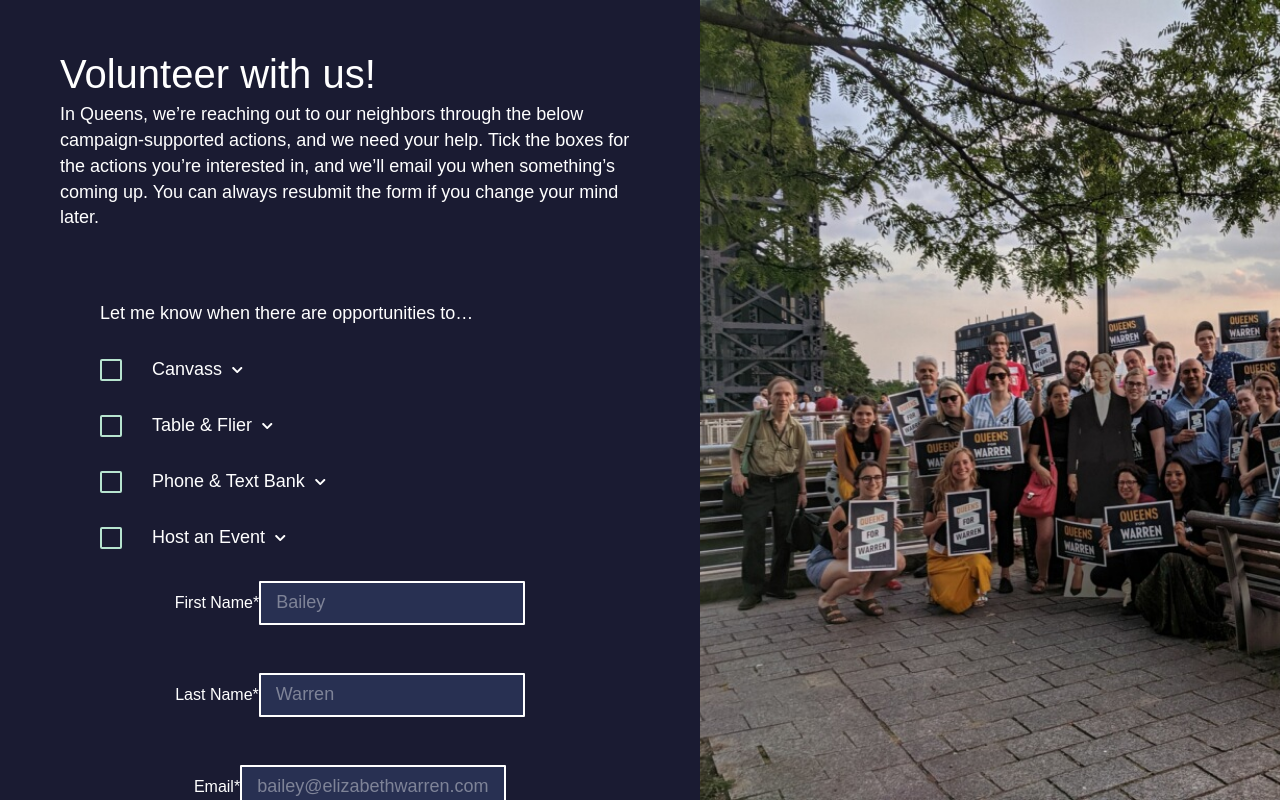
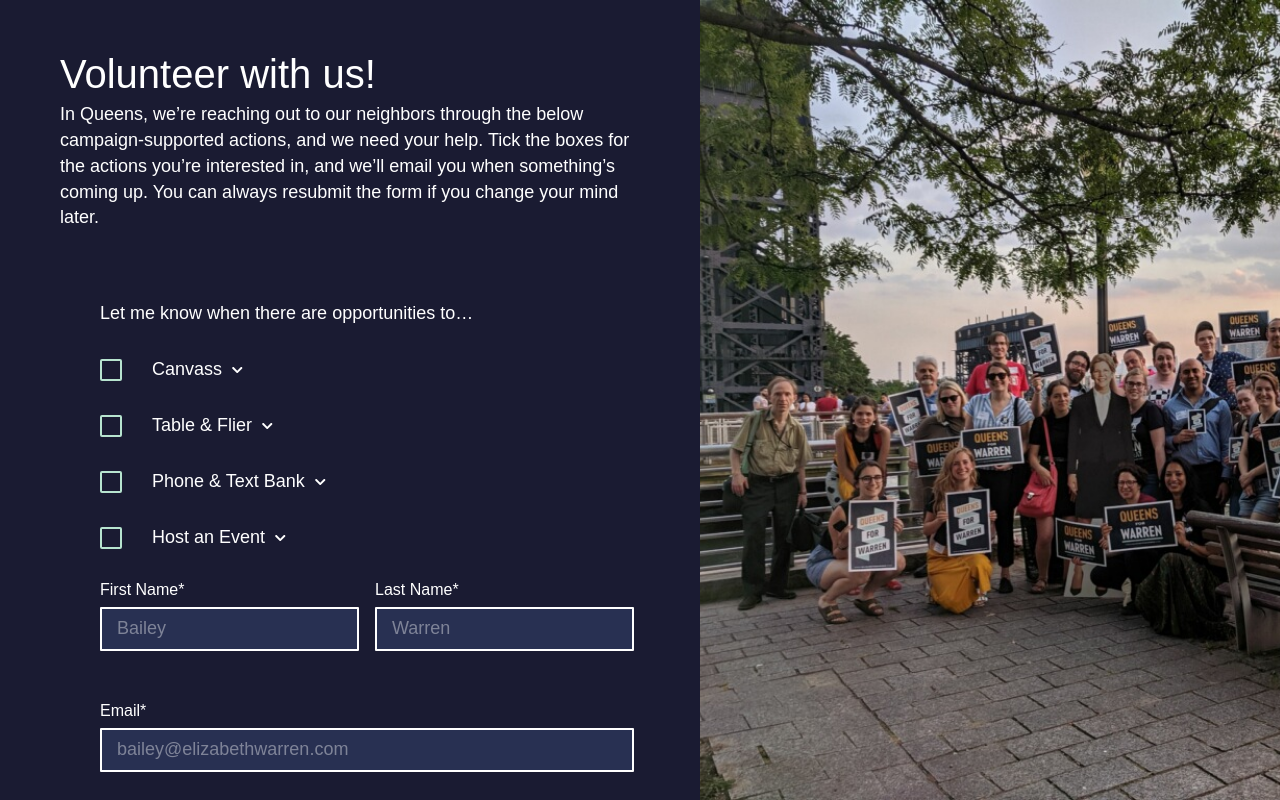
Before and after one commit to katycarr/q4w, a React (Create React App) app: page /volunteer in a window 1280 px wide. Built offline with nearby package versions, Linux system fonts and the light colour scheme; a web font is replaced by a local one.

Commit message:
form styling

```diff
--- a/package.json
+++ b/package.json
@@ -8,6 +8,7 @@
     "@fortawesome/free-solid-svg-icons": "^5.10.1",
     "@fortawesome/react-fontawesome": "^0.1.4",
     "classnames": "^2.2.6",
+    "eslint-utils": "^1.4.1",
     "favicon-emoji": "^2.3.0",
     "gh-pages": "^2.1.1",
     "node-sass": "^4.12.0",
--- a/src/components/dropdown-checkbox.jsx
+++ b/src/components/dropdown-checkbox.jsx
@@ -20,7 +20,7 @@ class DropdownCheckbox extends Component {
           <FontAwesomeIcon icon={show ? faChevronUp : faChevronDown } />
         </label>
         {show &&
-          <div className="check__desc">
+          <div className="vol__check__desc">
             {desc}
           </div>
         }
--- a/src/components/text-input.jsx
+++ b/src/components/text-input.jsx
@@ -19,9 +19,12 @@ class TextInput extends Component {
       placeholder,
       type,
       pattern,
+      full,
     } = this.props;
+
     return (
-      <div className="vol__input-container">
+        <div className={classnames('vol__input-container',
+            { 'vol__input-container--full': full })}>
         <label htmlFor={label}>
           {label}
           {required ? '*' : ''}
@@ -55,12 +58,14 @@ TextInput.propTypes = {
   placeholder: PropTypes.string.isRequired,
   type: PropTypes.string,
   pattern: PropTypes.string,
+  full: PropTypes.bool,
 };
 
 TextInput.defaultProps = {
   type: 'text',
   required: false,
   pattern: '^[a-zA-Z\s-]{1,20}$',
+  full: false,
 };
 
 export default TextInput;
--- a/src/components/volunteer.jsx
+++ b/src/components/volunteer.jsx
@@ -28,19 +28,18 @@ const emailReg = '^[a-zA-Z0-9.!#$%&’*+/=?^_`{|}~-]+@[a-zA-Z0-9-]+(?:.[a-zA-Z0-
 class Volunteer extends Component {
   renderTextInputs() {
     return (
-      <React.Fragment>
+      <div className="vol__inputs">
         <TextInput label="First Name" placeholder="Bailey" required />
         <TextInput label="Last Name" placeholder="Warren" required />
-        <TextInput label="Email" placeholder="bailey@elizabethwarren.com" required pattern={emailReg} />
+        <TextInput label="Email" placeholder="bailey@elizabethwarren.com" required pattern={emailReg} full />
         <TextInput label="Zip" placeholder="20500" required type="text" pattern="^d{5}$" />
         <TextInput label="Phone" placeholder="000 000 0000" type="tel" />
-      </React.Fragment>
+      </div>
     );
   }
 
   handleSubmit(e) {
     e.preventDefault();
-    console.log('submitted');
   }
 
   render() {
--- a/src/volunteer.scss
+++ b/src/volunteer.scss
@@ -39,6 +39,7 @@ h1 {
       font-size: 18px;
       font-weight: 400;
       line-height: 1.44;
+      cursor: pointer;
 
       svg {
         font-size: 12px;
@@ -71,10 +72,38 @@ h1 {
         transform: rotate(40deg);
       }
     }
+
+    &__desc {
+      padding-top: 30px;
+      font-size: 14px;
+      line-height: 1.43;
+    }
   }
 
   &__error {
     visibility: hidden;
+    text-align: right;
+    color: #b61b28;
+  }
+
+  &__inputs {
+    display: flex;
+    flex-wrap: wrap;
+    justify-content: space-between;
+  }
+
+  &__input-container {
+    text-align: left;
+    width: 45%;
+    display: inline-block;
+    margin-bottom: 15px;
+    label {
+      display: block;
+      padding-bottom: 8px;
+    }
+    &--full {
+      width: 100%;
+    }
   }
 
   &__text-input {
@@ -85,7 +114,7 @@ h1 {
     line-height: 1.44;
     padding: 7px 15px;
     border-radius: 1px;
-    margin-bottom: 30px;
+    width: 100%;
 
     &::placeholder {
       color: white;
```
Also changed, not shown: 1 other file (tests, documents, lock files or other folders).
